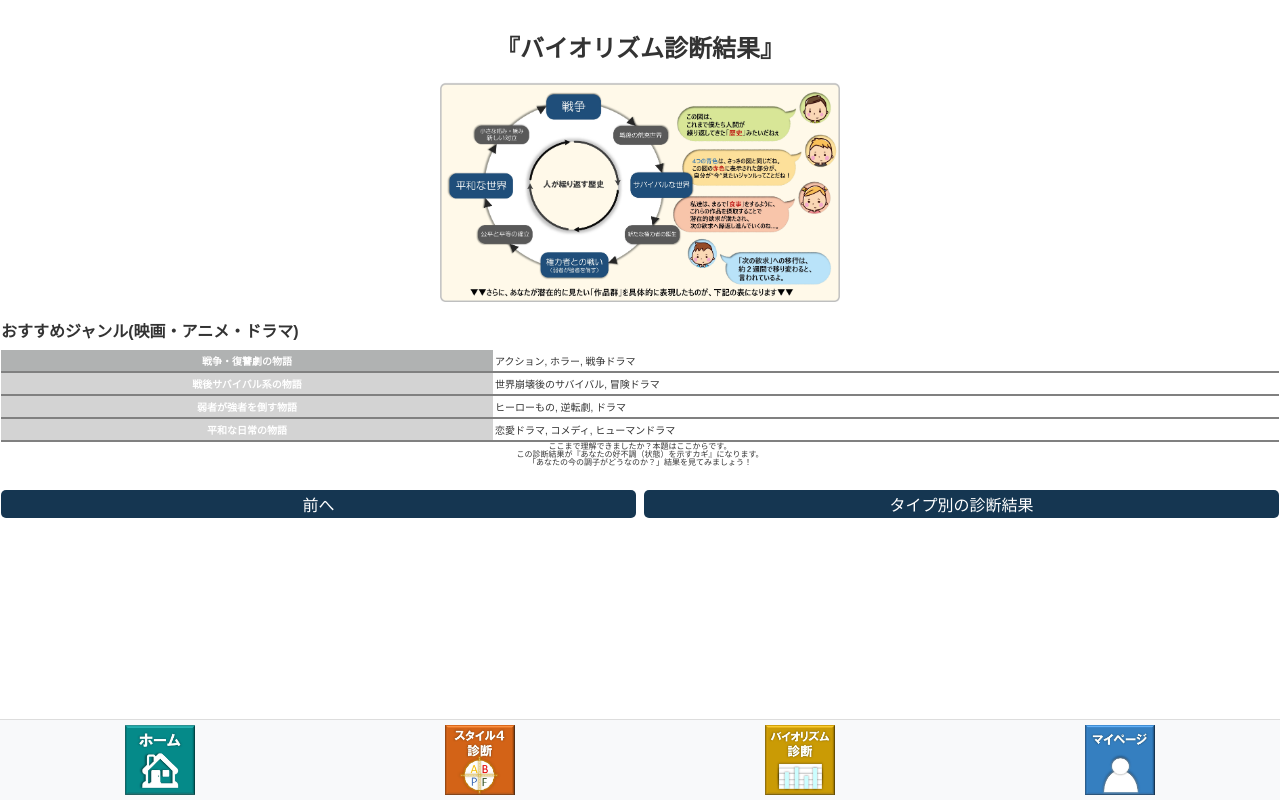
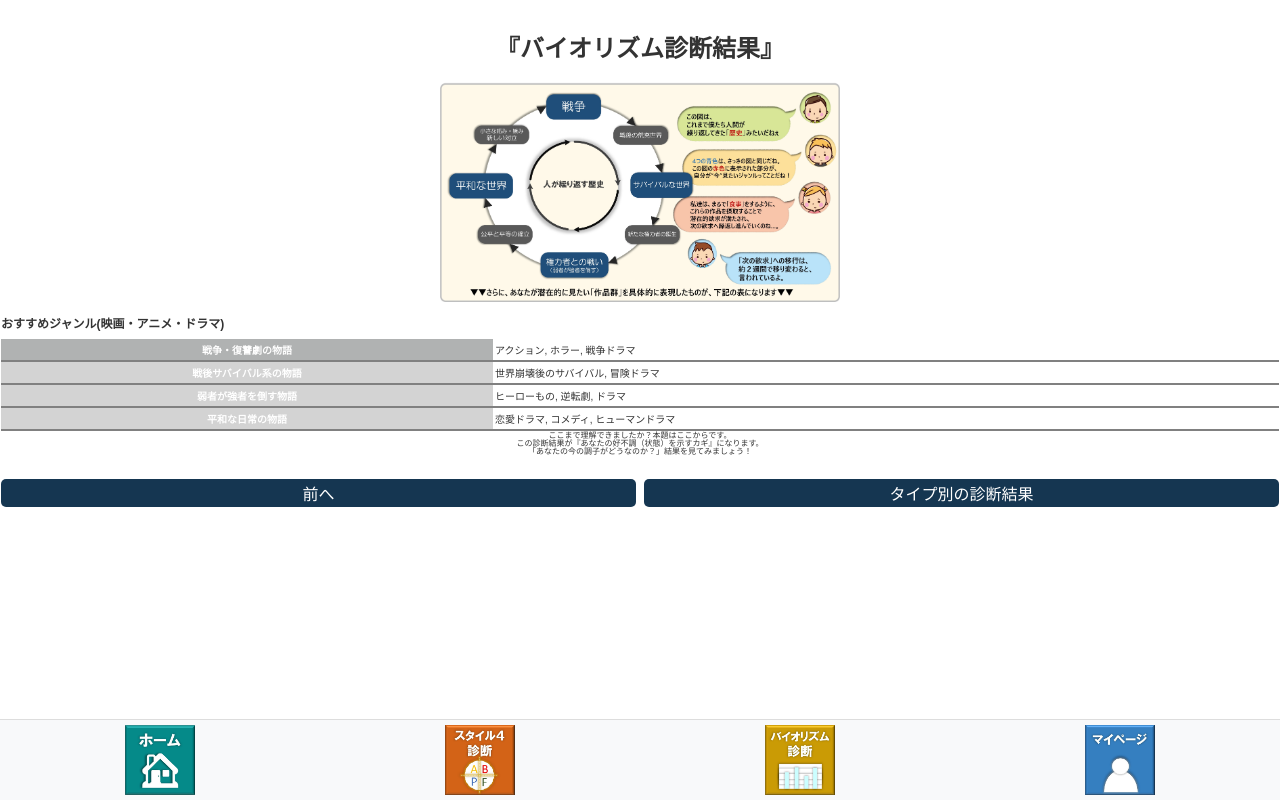
Before and after one commit to sakaguchi2783/GT-golf-app, a React (Create React App) app: page /biorhythm-result in a window 1280 px wide. Both pictures are taken after a click on the button "次へ". Shown: the top 800 px of the page. Built offline with nearby package versions, Linux system fonts and the light colour scheme.

Commit message:
UI修正60

```diff
--- a/src/pages/BiorhythmResult.css
+++ b/src/pages/BiorhythmResult.css
@@ -142,7 +142,7 @@
     display: flex;
     justify-content: center;
     gap: 8px; /* ボタン間の余白を追加 */
-    margin-top: 5px;
+    margin-top: 1px;
     font-size: 7px;
   }
 
--- a/src/pages/BiorhythmResult.js
+++ b/src/pages/BiorhythmResult.js
@@ -118,7 +118,7 @@ const BiorhythmResult = () => {
           <img src={loopImage} alt="人が繰り返す歴史" className="loop-image" style={{ width: '100%', maxWidth: '400px', margin: '0 auto', display: 'block' }} />
 
           <div style={{ marginTop: '2px', textAlign: 'left' }}>
-            <h3 style={{ fontSize: '16px' }}>おすすめジャンル(映画・アニメ・ドラマ)</h3>
+            <h3 style={{ fontSize: '12px' }}>おすすめジャンル(映画・アニメ・ドラマ)</h3>
             <table style={{ width: '100%', borderCollapse: 'collapse' }}>
               <tbody>
                 {movieGenres.map((genre, index) => (
```
